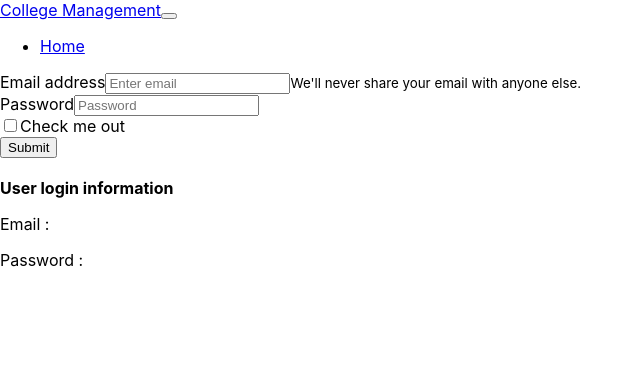
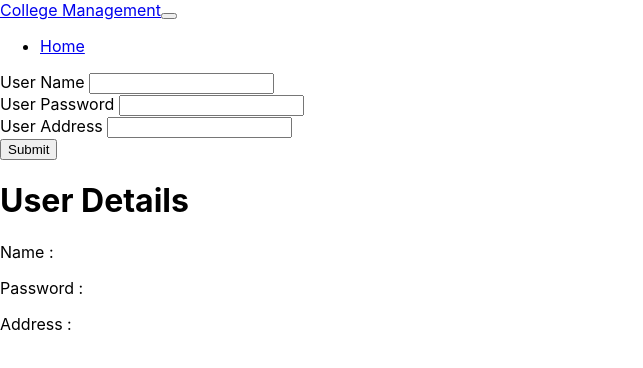
Before and after one commit to WaniAabid7889/React_JS_3PM, a React (Create React App) app: page / in a window 1280 px wide. Shown: the top 368 px of the page, without its empty margins (0-643 px from the left). Built offline with nearby package versions, Linux system fonts and the light colour scheme.

Commit message:
conditional Operators and Hooks and List

```diff
--- a/src/App.js
+++ b/src/App.js
@@ -3,86 +3,17 @@ import "./App.css";
 import Header from "./components/pages/Header";
 import Footer from "./components/pages/Footer";
 import Home from "./components/pages/Home";
-
+import Operator from "./components/pages/Operator";
+import List from "./components/pages/List";
+import FromExp from "./components/pages/FromExp";
 
 function App() {
-
-  // useState can store this type of data -> number , null, boolean, array , object, string
-  const [password,setPassword] = useState("");
-  const [email,setEmail] = useState("");
-
-  const handleButton = (event) => {
-    event.preventDefault();
-    console.log(event);
-    alert(event.target);
-  };
-
-
-  const submitForm = (event) =>{
-    event.preventDefault();
-    alert(event.target.name);
-  }
-
-  const handleInput = (event) => {
-  const { name, value } = event.target;
-  if (name === 'email') {
-    setEmail(value);
-  } else if (name === 'password') {
-    setPassword(value);
-  }
-}
-
-
-
   return (
     <div classNameName="App">
       <Header />
-      {/* <button classNameName="btn btn-primary" onClick={handleButton}>
-        click here.!
-      </button> */}
-      <div className="container">
-        <form onSubmit={submitForm}>
-          <div className="form-group">
-            <label for="exampleInputEmail1">Email address</label>
-            <input
-              type="email"
-              className="form-control"
-              placeholder="Enter email"
-              name="email"
-              onChange={handleInput}
-            />
-            <small id="emailHelp" className="form-text text-muted">
-              We'll never share your email with anyone else.
-            </small>
-          </div>
-          <div className="form-group">
-            <label for="exampleInputPassword1">Password</label>
-            <input
-              name="password"
-              type="password"
-              className="form-control"
-              placeholder="Password"
-              onChange={handleInput}
-            />
-          </div>
-          <div className="form-check">
-            <input
-              type="checkbox"
-              className="form-check-input"
-              id="exampleCheck1"
-            />
-            <label className="form-check-label">Check me out</label>
-          </div>
-          <button type="submit" className="btn btn-primary">
-            Submit
-          </button>
-        </form>
-
-        <br></br>
-        <b>User login information</b>
-        <p>Email : {email}</p>
-        <p>Password : {password}</p>
-      </div>
+      {/* <Operator/> */}
+      {/* <List/> */}
+      <FromExp/>
     </div>
   );
 }
--- /dev/null
+++ b/src/components/pages/FromExp.js
@@ -0,0 +1,44 @@
+import React, { useState } from 'react'
+
+export default function FromExp() {
+
+    const [users,setUsers] = useState({});
+
+
+    const HandleInput = (event) =>{
+        const name = event.target.name;
+        const value = event.target.value;
+        setUsers((values)=>({...values, [name] : value}));
+    }
+
+    const HandleSubmit = (event) =>{
+        event.preventDefault();
+    }
+
+  return (
+    <div className='container'>
+    <from onSubmit={HandleSubmit}>
+        <label>
+            User Name  <input  className="form-control" type="text" name="username" value={users.username || ""} onChange={HandleInput} />
+        </label>
+        <br />
+        <label>
+            User Password  <input className="form-control" type="password" name="password" value={users.password || ""} onChange={HandleInput} />
+        </label>
+        <br />
+        <label>
+            User Address  <input className='form-control' type="text" name="address" value={users.address || ""} onChange={HandleInput} />
+        </label>
+        <br />
+        <input type="submit" />
+
+    </from>
+        <div>
+            <h1>User Details</h1>
+            <p>Name : {users.username}</p>
+            <p>Password : {users.password}</p>
+            <p>Address : {users.address}</p>
+        </div>
+    </div>
+  )
+}
--- /dev/null
+++ b/src/components/pages/List.js
@@ -0,0 +1,51 @@
+import React, { useEffect, useState } from "react";
+
+export default function List() {
+  let arr = ["abid", "hussain", "bhanu"];
+
+  const [show, setShow] = useState(false);
+
+  const [users, setUsers] = useState([]);
+
+  const [input, setInput] = useState([]);
+  useEffect(() => {
+    const getUser = async () => {
+      let response = await fetch("https://jsonplaceholder.typicode.com/users");
+      let result = await response.json();
+      setUsers(result);
+    };
+    getUser();
+  }, []);
+
+  const ChangeStatus = () => {
+    setShow(true);
+  };
+
+
+
+  const CreateInputBox = () =>{
+    setInput(<li><input type="text" /></li>)
+  }
+  return (
+    <div>
+      <ul>
+        {/* {
+          arr.map((val,key) => <li key={key}>{val}</li>)
+        } */}
+
+        <button className="btn btn-primary" onClick={ChangeStatus}>
+          show/hide
+        </button>
+        <ul>{show ? users.map((val,key) =>
+            <li key={key}>{val.id} {val.username} {val.email}</li>
+        ) : "data is not found"}</ul>
+      </ul>
+
+            <button className="btn btn-primary" onClick={CreateInputBox}>+</button>
+            {input}
+            <ul className="d-flex">
+                 <li><input type="text"/></li>
+            </ul>
+    </div>
+  );
+}
--- /dev/null
+++ b/src/components/pages/Operator.js
@@ -0,0 +1,60 @@
+import React, { useState } from 'react'
+
+export default function Operator() {
+
+    // if , &&, || , ?:
+
+  const [name ,setName]= useState("");
+  const [isLoginIn,setIsLoginIn] = useState(false);
+
+  const handleButton = (event) =>{
+    setIsLoginIn(true);
+  }
+
+  const CleanData = () =>{
+    setIsLoginIn(false);
+    setName("");
+  }
+
+  const textHandle = (event) =>{
+    event.preventDefault();
+    let textData = event.target.value;
+    setName(textData);
+  }
+
+  const TitleCase = ()=>{
+    let text = name[0].toUpperCase();
+    console.log(text);
+    setName(text);
+  }
+
+  return (
+    <div>
+    <form>
+    <babel>
+        {/* Name <input type="text" name="username"  value={name || ""} onChange={(val)=>setName(val.target.value)} /> */}
+    </babel>
+    <br></br><br></br>
+
+    </form>
+    <div className="container">
+
+    <button className='btn btn-primary mx-2' onClick={handleButton}>show</button>
+    <button className='btn btn-danger mx-2' onClick={CleanData}>clean</button>
+    <button className='btn btn-success mx-2' onClick={CleanData}>UpperCase</button>
+    <button className='btn btn-secondary mx-2' onClick={CleanData}>LowerCase</button>
+    <button className='btn btn-default' onClick={TitleCase}>TitleCase</button>
+
+    <br /><br /><br />
+    <textarea onChange={textHandle} value={name} cols={5} className='w-50' rows={10}>
+
+    </textarea>
+    </div>
+
+    {isLoginIn &&  <p>Name : {name}</p> }
+    <div>
+
+    </div>
+    </div>
+  )
+}
```
